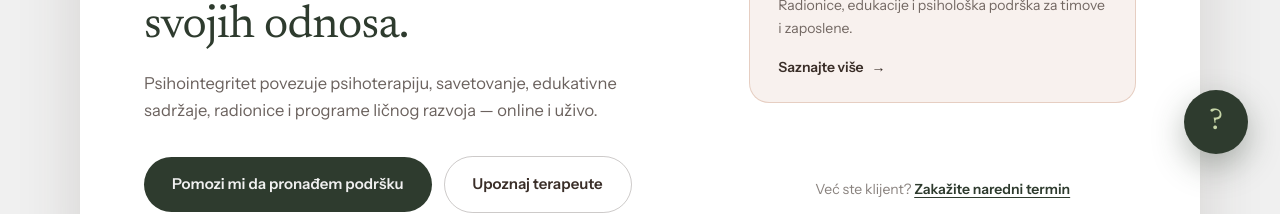
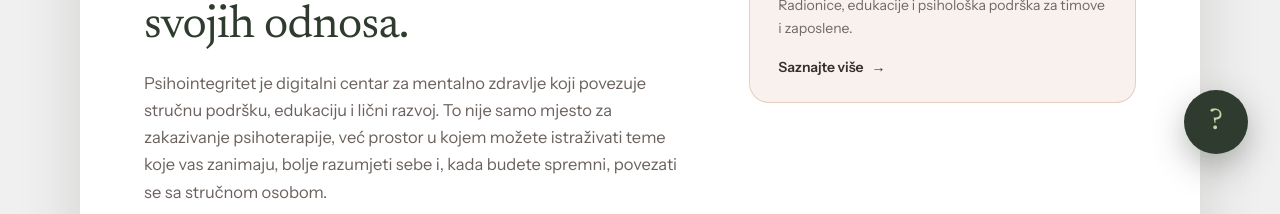
Before and after one commit to dev-dmd/Psihointegritet, a Next.js app in the folder frontend/: page / in a window 1280 px wide. Shown: the part 614-828 px from the top of the page. Built offline with nearby package versions, Linux system fonts and the light colour scheme; no server answers.

Commit message:
Landing Hero tekst updated

```diff
--- a/frontend/src/components/sections/hero.tsx
+++ b/frontend/src/components/sections/hero.tsx
@@ -30,8 +30,10 @@
               Stručna podrška za bolje razumevanje sebe i svojih odnosa.
             </h1>
             <p className="text-coffee/75 max-w-[560px] text-[16.5px] leading-[1.65]">
-              Psihointegritet povezuje psihoterapiju, savetovanje, edukativne
-              sadržaje, radionice i programe ličnog razvoja — online i uživo.
+              Psihointegritet je digitalni centar za mentalno zdravlje koji povezuje stručnu podršku,
+edukaciju i lični razvoj. To nije samo mjesto za zakazivanje psihoterapije, već prostor u kojem
+možete istraživati teme koje vas zanimaju, bolje razumjeti sebe i, kada budete spremni,
+povezati se sa stručnom osobom.
             </p>
             <div className="mt-6 flex flex-wrap items-center gap-3 md:mt-8">
               <ButtonLink
```
